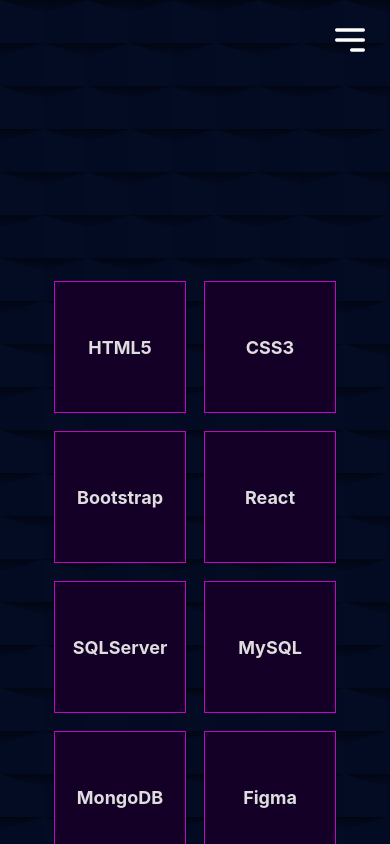
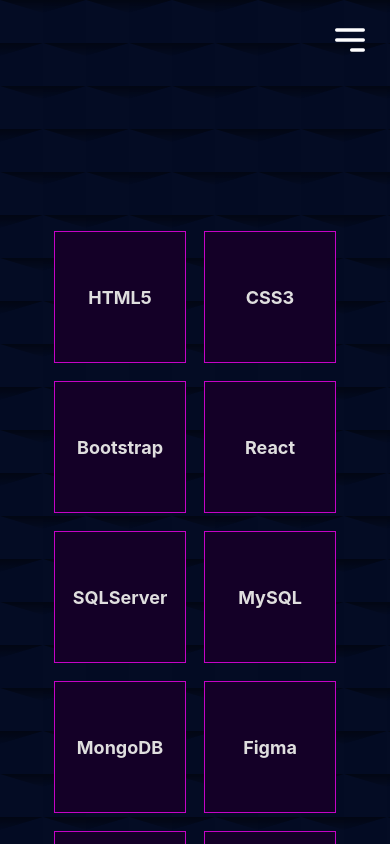
Before and after one commit to valentinacamacho/DeveloperJeni, a React (Create React App) app: page /Skills in a window 390 px wide. Shown: the top 844 px of the page. Built offline with nearby package versions, Linux system fonts and the light colour scheme.

Commit message:
the skill space was changed.

```diff
--- a/src/Stylesheets/Skills.css
+++ b/src/Stylesheets/Skills.css
@@ -95,14 +95,14 @@
 
 @media (max-width: 768px) {
   .container-skills {
-    margin-top: 600px;
+    margin-top: 500px;
     grid-template-columns: repeat(3, 1fr);
   }
 }
 
 @media (max-width: 576px) {
   .container-skills {
-    margin-top: 600px;
+    margin-top: 500px;
     grid-template-columns: repeat(2, 1fr);
   }
 }
```
